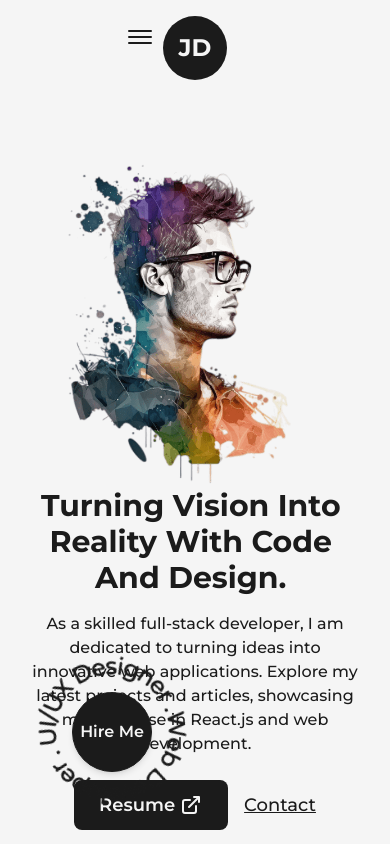
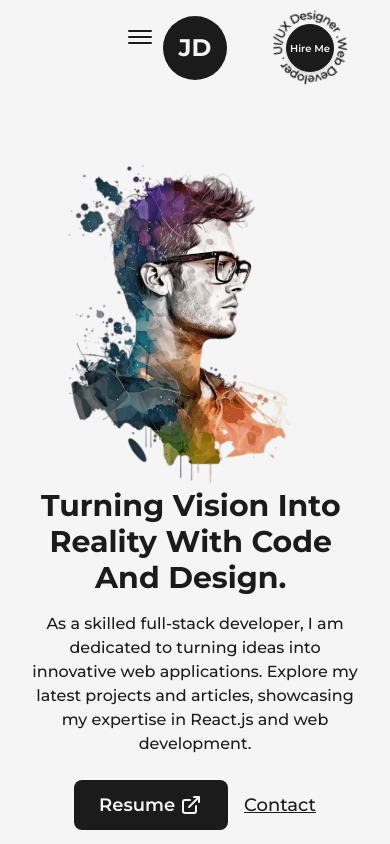
Before and after one commit to Avijit-Sarkar/Next.js-portfolio-bucks, a Next.js app: page / in a window 390 px wide. Shown: the top 844 px of the page. Built offline with nearby package versions, Linux system fonts and the light colour scheme.

Commit message:
making hire me responsive

```diff
--- a/src/components/HireMe.js
+++ b/src/components/HireMe.js
@@ -1,17 +1,17 @@
-import React from 'react';
-import { CircularText } from './Icons';
-import Link from 'next/link';
+import React from "react";
+import { CircularText } from "./Icons";
+import Link from "next/link";
 
 const HireMe = () => {
   return (
-    <div className="fixed left-4 bottom-4 flex items-center justify-center overflow-hidden">
-      <div className="w-48 h-auto flex items-center justify-center relative">
+    <div className="fixed left-4 bottom-4 flex items-center justify-center overflow-hidden md:right-8 md:left-auto md:top-0 md:bottom-auto md:absolute">
+      <div className="w-48 h-auto flex items-center justify-center relative md:w-24">
         <CircularText
-          className={'fill-dark animate-spin-slow dark:fill-light'}
+          className={"fill-dark animate-spin-slow dark:fill-light"}
         />
         <Link
-          href={'mailto:example@example.com'}
-          className="flex items-center justify-center absolute left-1/2 top-1/2 -translate-x-1/2 -translate-y-1/2 bg-dark text-light dark:bg-light dark:text-dark shadow-md border border-solid border-dark w-20 h-20 rounded-full font-semibold hover:bg-light hover:text-dark hover:dark:bg-dark hover:dark:text-light hover:dark:border-light"
+          href={"mailto:example@example.com"}
+          className="flex items-center justify-center absolute left-1/2 top-1/2 -translate-x-1/2 -translate-y-1/2 bg-dark text-light dark:bg-light dark:text-dark shadow-md border border-solid border-dark w-20 h-20 rounded-full font-semibold hover:bg-light hover:text-dark hover:dark:bg-dark hover:dark:text-light hover:dark:border-light md:w-12 md:h-12 md:text-[10px]"
         >
           Hire Me
         </Link>
```
